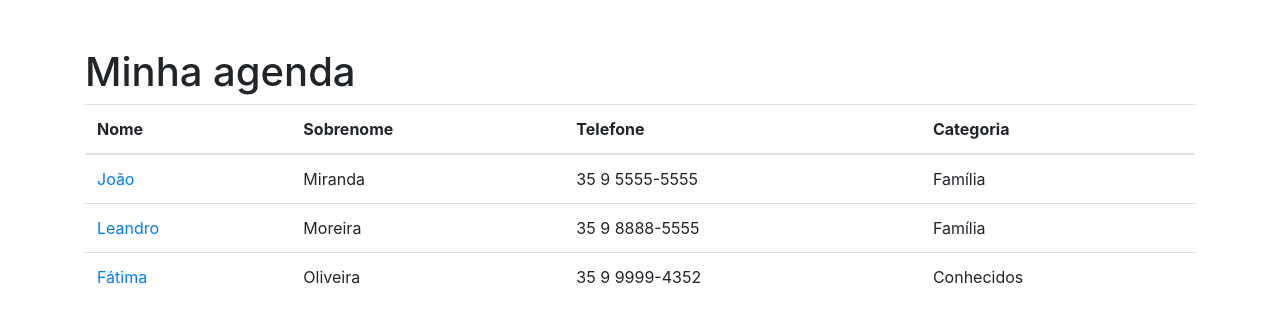
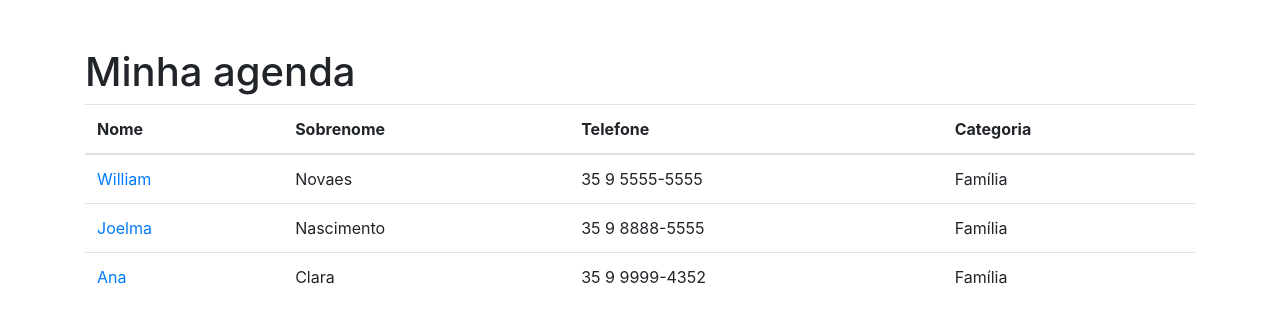
Before and after one commit to WilliamnDias/projetoagenda, a Django app: page / in a window 1280 px wide. Shown: the part 56-379 px from the top of the page. Run offline with Django 4.2, Linux system fonts and the light colour scheme; some libraries are stand-ins or nearby versions.

Commit message:
change names

```diff
--- a/contatos/templates/contatos/index.html
+++ b/contatos/templates/contatos/index.html
@@ -15,27 +15,27 @@
         <tbody>
         <tr>
             <td>
-                <a href="#"> João</a>
+                <a href="#"> William</a>
             </td>
-            <td>Miranda</td>
+            <td>Novaes</td>
             <td>35 9 5555-5555</td>
             <td>Família</td>
         </tr>
         <tr>
             <td>
-                <a href="#"> Leandro</a>
+                <a href="#"> Joelma</a>
             </td>
-            <td>Moreira</td>
+            <td>Nascimento</td>
             <td>35 9 8888-5555</td>
             <td>Família</td>
         </tr>
         <tr>
             <td>
-                <a href="#"> Fátima</a>
+                <a href="#"> Ana</a>
             </td>
-            <td>Oliveira</td>
+            <td>Clara</td>
             <td>35 9 9999-4352</td>
-            <td>Conhecidos</td>
+            <td>Família</td>
         </tr>
         </tbody>
     </table>
```
